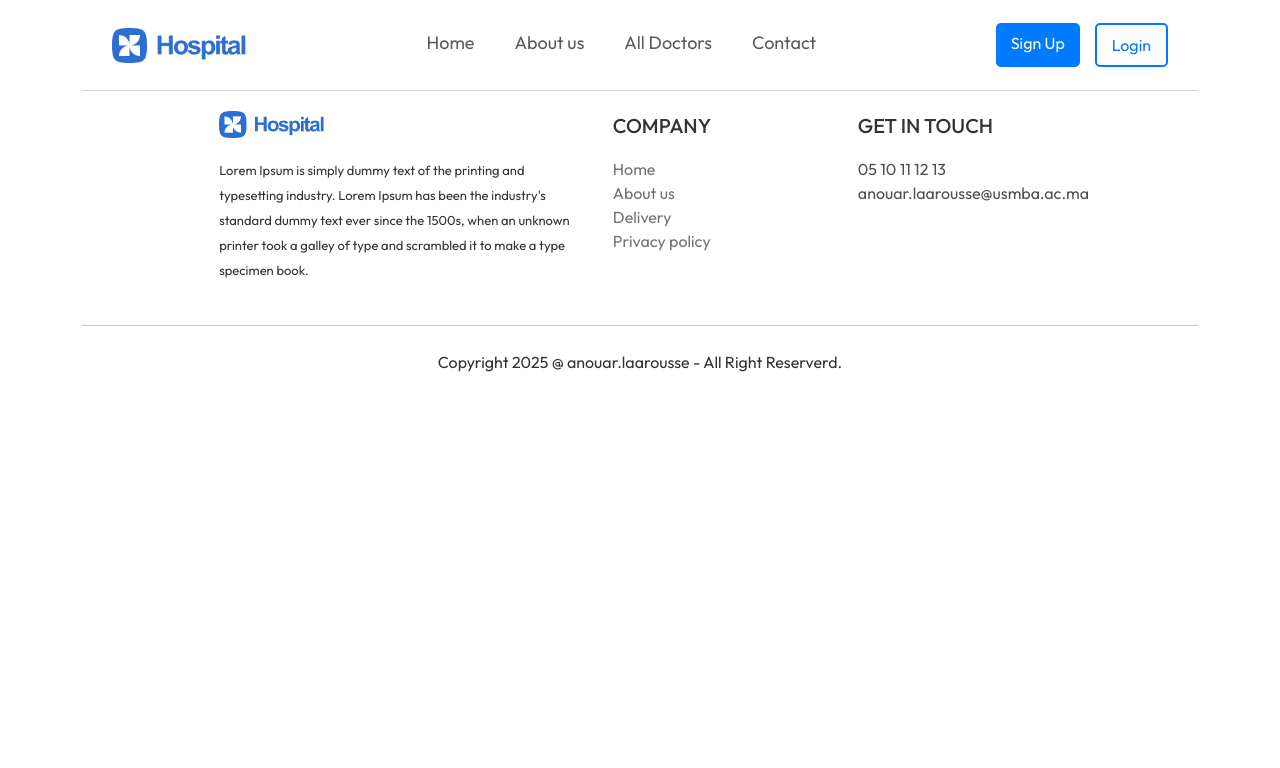
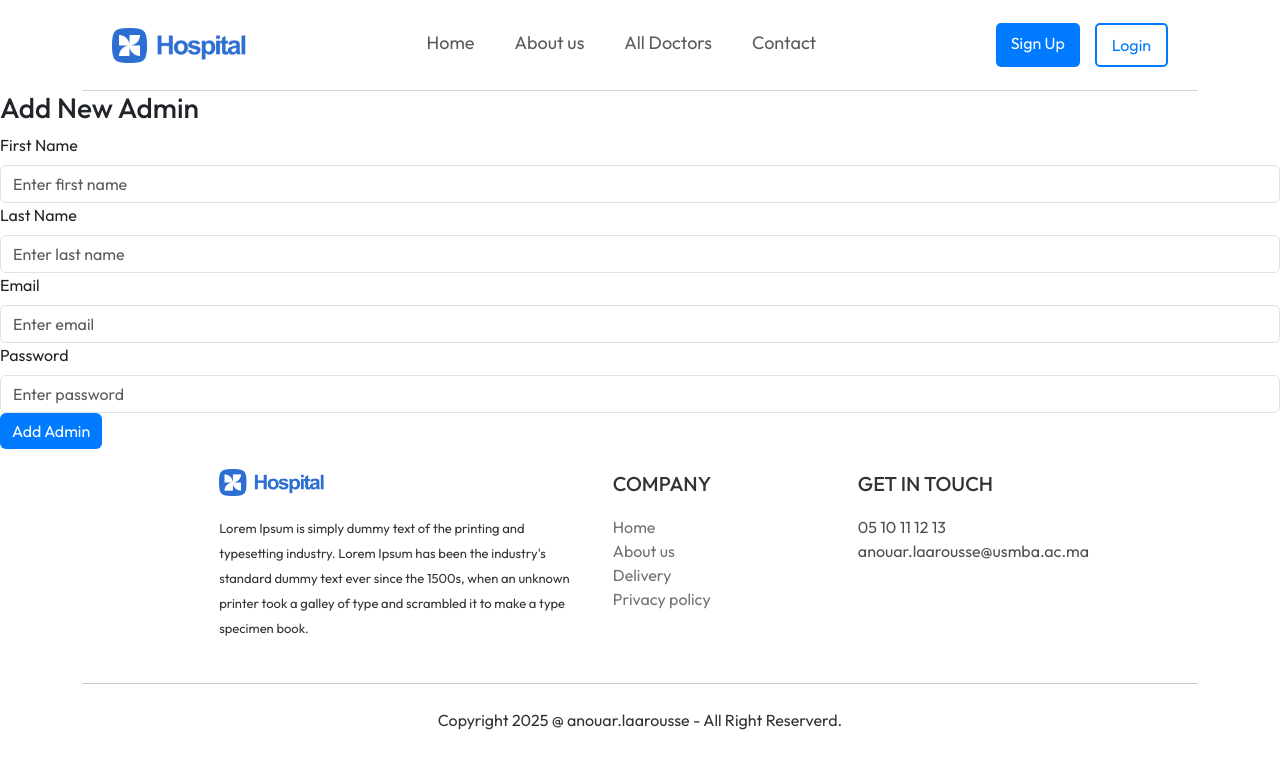
Before and after one commit to LaarousseAnouar/EST-PFE, a React (Create React App) app in the folder frontend/: page /add-admin in a window 1280 px wide. Shown: the top 768 px of the page. Built offline with nearby package versions, Linux system fonts and the light colour scheme.

Commit message:
add admin

```diff
--- a/frontend/src/AllDoctors/AllDoctors.js
+++ b/frontend/src/AllDoctors/AllDoctors.js
@@ -65,4 +65,5 @@ function AllDoctors() {
         </section>
     );
 }
+
 export default AllDoctors;
--- a/frontend/src/App.js
+++ b/frontend/src/App.js
@@ -18,7 +18,7 @@ import Patient from './components/Patient.js';
 import Doctors from './components/Doctors.js';
 import Admins from './components/Admins.js';
 import AddDoctor from './components/AddDoctor.js';  // Importation de la page AddDoctor
-
+import AddAdmin from './components/AddAdmin';  // Assurez-vous que ce chemin est correct
 // Importation du contexte de l'application
 import AppContextProvider from './Context/AppContext.js';
 
@@ -29,7 +29,6 @@ function App() {
         <AppContextProvider>
           <Navbar />
           <Routes>
-            {/* 🌍 Pages principales */}
             <Route path='/' element={<Home />} />
             <Route path='/Home' element={<Home />} />
             <Route path='/About' element={<About />} />
@@ -45,6 +44,8 @@ function App() {
             <Route path="/doctor" element={<Doctors />} />
             <Route path="/admin" element={<Admins />} />
             <Route path="/add-doctor" element={<AddDoctor />} />  {/* Page AddDoctor */}
+            <Route path="/add-admin" element={<AddAdmin />} />  {/* Page AddAdmin */}
+
 
           </Routes>
         </AppContextProvider>
--- /dev/null
+++ b/frontend/src/components/AddAdmin.js
@@ -0,0 +1,88 @@
+import React, { useState } from 'react';
+import { Button, Form } from 'react-bootstrap';
+
+const AddAdmin = ({ onAddAdminSuccess }) => {
+  const [newAdminData, setNewAdminData] = useState({
+    firstName: '',
+    lastName: '',
+    email: '',
+    password: ''
+  });
+
+  const handleAddAdmin = async () => {
+    try {
+      const response = await fetch('http://localhost:5000/api/admin/add-admin', {
+        method: 'POST',
+        headers: {
+          'Content-Type': 'application/json',
+          'Authorization': `Bearer ${localStorage.getItem('token')}`
+        },
+        body: JSON.stringify(newAdminData)
+      });
+
+      const data = await response.json();
+      if (response.ok) {
+        alert('Admin added successfully');
+        if (onAddAdminSuccess) onAddAdminSuccess();  // استدعاء الدالة عند النجاح
+      } else {
+        alert(`Error: ${data.error}`);
+      }
+    } catch (error) {
+      console.error('Error adding admin:', error);
+      alert('Failed to add admin');
+    }
+  };
+
+  return (
+    <div>
+      <h3>Add New Admin</h3>
+      <Form>
+        <Form.Group controlId="firstName">
+          <Form.Label>First Name</Form.Label>
+          <Form.Control
+            type="text"
+            placeholder="Enter first name"
+            value={newAdminData.firstName}
+            onChange={(e) => setNewAdminData({ ...newAdminData, firstName: e.target.value })}
+          />
+        </Form.Group>
+
+        <Form.Group controlId="lastName">
+          <Form.Label>Last Name</Form.Label>
+          <Form.Control
+            type="text"
+            placeholder="Enter last name"
+            value={newAdminData.lastName}
+            onChange={(e) => setNewAdminData({ ...newAdminData, lastName: e.target.value })}
+          />
+        </Form.Group>
+
+        <Form.Group controlId="email">
+          <Form.Label>Email</Form.Label>
+          <Form.Control
+            type="email"
+            placeholder="Enter email"
+            value={newAdminData.email}
+            onChange={(e) => setNewAdminData({ ...newAdminData, email: e.target.value })}
+          />
+        </Form.Group>
+
+        <Form.Group controlId="password">
+          <Form.Label>Password</Form.Label>
+          <Form.Control
+            type="password"
+            placeholder="Enter password"
+            value={newAdminData.password}
+            onChange={(e) => setNewAdminData({ ...newAdminData, password: e.target.value })}
+          />
+        </Form.Group>
+
+        <Button variant="primary" onClick={handleAddAdmin}>
+          Add Admin
+        </Button>
+      </Form>
+    </div>
+  );
+};
+
+export default AddAdmin;
--- a/frontend/src/components/AddDoctor.js
+++ b/frontend/src/components/AddDoctor.js
@@ -1,7 +1,6 @@
 import React, { useState } from 'react';
 import { Button, Form, Card } from 'react-bootstrap';
 
-// التخصصات التي تم استخراجها من `seedDoctors.js`
 const specialties = [
   "Généraliste",
   "Gynécologue",
@@ -15,7 +14,7 @@ const AddDoctor = () => {
     firstName: '',
     lastName: '',
     email: '',
-    specialty: '',  // التخصص الذي سيختاره الطبيب
+    specialty: '',
     licenseNumber: '',
     phoneNumber: '',
     password: ''
@@ -29,8 +28,7 @@ const AddDoctor = () => {
   const handleSubmit = async (e) => {
     e.preventDefault();
 
-    // طباعة البيانات التي سيتم إرسالها
-    console.log("Doctor Data:", doctorData);  // تأكد من أن جميع الحقول موجودة
+    console.log("Doctor Data:", doctorData);
 
     try {
       const response = await fetch('http://localhost:5000/api/doctor/add', {
@@ -43,7 +41,7 @@ const AddDoctor = () => {
 
       const responseData = await response.json();
       console.log('Response Status:', response.status);
-      console.log('Response Data:', responseData);  // طباعة الاستجابة
+      console.log('Response Data:', responseData);
 
       if (response.ok) {
         alert('Doctor added successfully');
@@ -106,7 +104,6 @@ const AddDoctor = () => {
               />
             </Form.Group>
 
-            {/* حقل التخصص (ComboBox) مع التخصصات التي تم استخراجها */}
             <Form.Group>
               <Form.Label>Specialty</Form.Label>
               <Form.Control
--- a/frontend/src/components/Admins.js
+++ b/frontend/src/components/Admins.js
@@ -4,6 +4,8 @@ import { useNavigate } from 'react-router-dom';
 import { Button, Card, Form, InputGroup, Dropdown, DropdownButton } from 'react-bootstrap';
 import { Calendar, Clock, FileText, User, Users, ChevronDown, Home, UserCircle, Hospital, Stethoscope, Activity, DollarSign, UserPlus, ShieldCheck } from 'lucide-react';
 import AddDoctor from './AddDoctor';
+import AddAdmin from './AddAdmin';
+
 export default function AdminDashboard() {
   const [showDoctors, setShowDoctors] = useState(false);
   const [showPatients, setShowPatients] = useState(false);
@@ -428,8 +430,8 @@ export default function AdminDashboard() {
           </li>
           <li className="nav-item">
             <Button
-              variant={activeTab === 'Add Admin' ? "outline-primary" : "link"}
-              onClick={() => setActiveTab('Add Admin')}
+              variant="link"  // تغيير هذا الجزء لاستخدام navigate بدلاً من activeTab
+              onClick={() => navigate('/add-admin')}  // التوجيه إلى صفحة AddAdmin
             >
               <ShieldCheck className="mr-2" />
               Add Admin
--- a/frontend/src/utils/specialtyMapping.js
+++ b/frontend/src/utils/specialtyMapping.js
@@ -18,6 +18,7 @@ export const specialtyMapping = {
   "picotements": "Neurologue",
 
   // Généraliste
+
   "fièvre": "Généraliste",
   "fievre": "Généraliste",
   "température élevée": "Généraliste",
@@ -36,6 +37,8 @@ export const specialtyMapping = {
   "douleur générale": "Généraliste",
   "perte d'appétit": "Généraliste",
   "faiblesse": "Généraliste",
+  "diabète de type 2": "Généraliste",
+
 
   // Cardiologue
   "douleur thoracique": "Cardiologue",
@@ -103,6 +106,7 @@ export const specialtyMapping = {
   "kyste ovarien": "Gynécologue",
   "endométriose": "Gynécologue",
   "frottis": "Gynécologue",
+
 };
 
 
```
Also changed, not shown: 1 other file (tests, documents, lock files or other folders).
